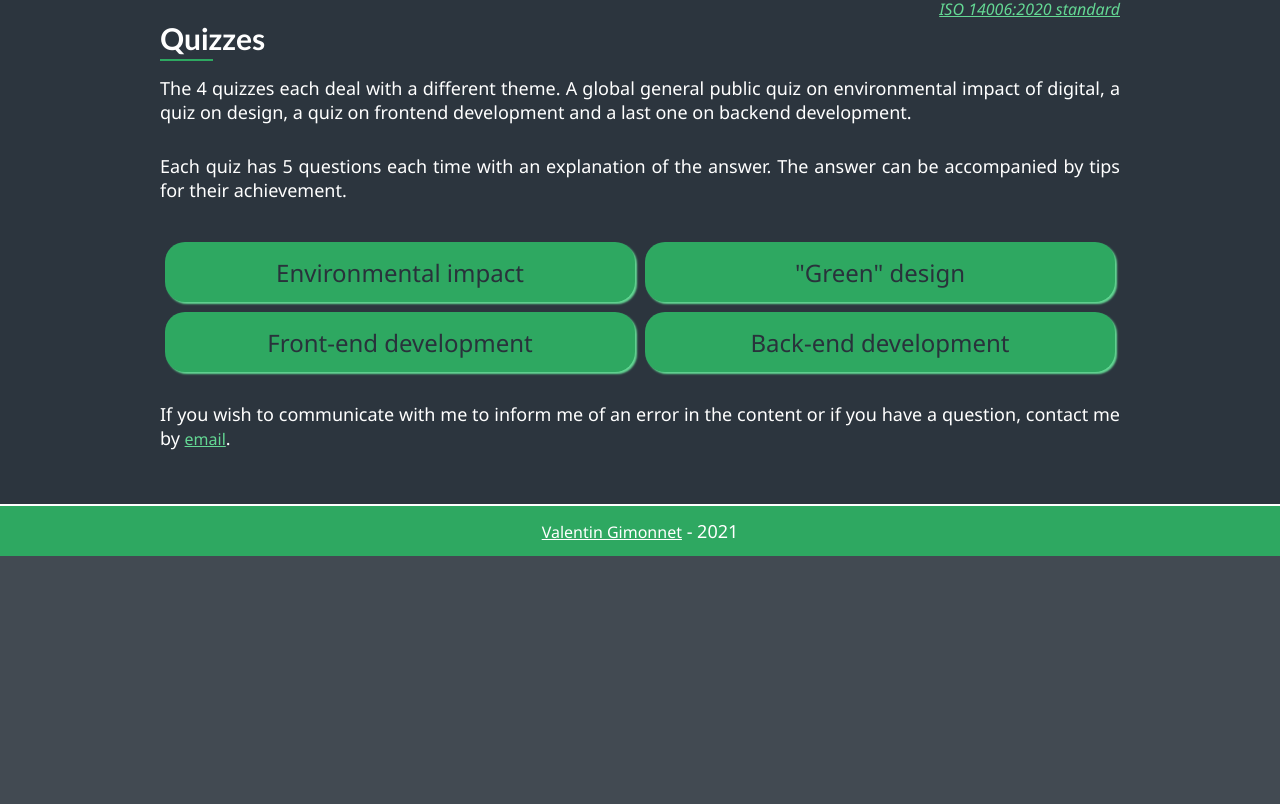
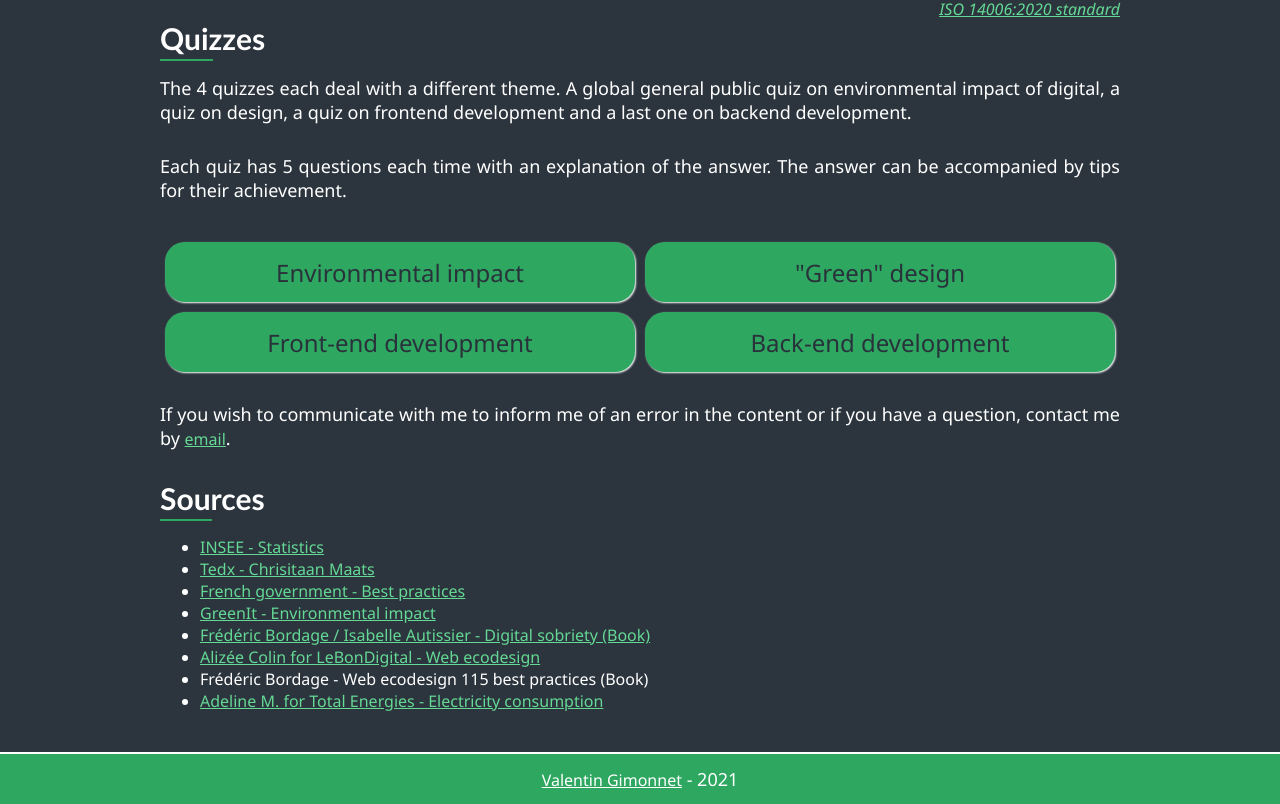
Before and after one commit to vgimonnet/eco-web-quiz, a Vue app: page / in a window 1280 px wide. Shown: the part 416-1220 px from the top of the page. Before the commit the page ends 972 px from the top, so only its background shows below. Built offline with nearby package versions, Linux system fonts and the light colour scheme.

Commit message:
Add refs

```diff
--- a/src/assets/style/app.scss
+++ b/src/assets/style/app.scss
@@ -140,7 +140,7 @@ nav {
     background: $green;
     color: $dark;
     height: 6rem;
-    width: 100%;
+    // width: 100%;
     margin: 1rem 0 0 0;
     font-size: 2.4rem;
     font-weight: 500;
@@ -149,7 +149,7 @@ nav {
     align-items: center;
     text-decoration: none;
     border-radius: 2rem;
-    box-shadow: 2px 2px 2px 0px $light-green;
+    box-shadow: 1px 1px 2px 0px $white;
     transition: .5s;
   }
   a:hover {
--- a/src/components/HomePage.vue
+++ b/src/components/HomePage.vue
@@ -48,6 +48,21 @@
     <div id="round1"></div>
     <div id="square2"></div>
     <div id="round2"></div> -->
+    <h2>
+      <span>
+        Sources
+      </span>
+    </h2>
+    <ul>
+      <li><a href="https://www.insee.fr/fr/statistiques/4238589?sommaire=4238635">INSEE - Statistics</a></li>
+      <li><a href="https://www.youtube.com/watch?v=ZqeA_psKn2E&ab_channel=TEDxTalks">Tedx - Chrisitaan Maats</a></li>
+      <li><a href="https://ecoresponsable.numerique.gouv.fr/publications/impact-bonnes-pratiques/">French government - Best practices</a></li>
+      <li><a href="https://www.greenit.fr/2020/06/23/quels-sont-les-impacts-environnementaux-du-numerique-en-france/">GreenIt - Environmental impact</a></li>
+      <li><a href="http://www.libella.fr/data/extrait/9782283032152.pdf">Frédéric Bordage / Isabelle Autissier - Digital sobriety (Book)</a></li>
+      <li><a href="https://lebondigital.com/avantages-eco-conception-web/">Alizée Colin for LeBonDigital - Web ecodesign</a></li>
+      <li>Frédéric Bordage - Web ecodesign 115 best practices (Book)</li>
+      <li><a href="https://www.totalenergies.fr/particuliers/parlons-energie/dossiers-energie/comprendre-le-marche-de-l-energie/la-consommation-energetique-de-l-internet-mondial">Adeline M. for Total Energies - Electricity consumption</a></li>
+    </ul>
   </main>
 </template>
 
--- a/src/components/quiz/QuestionCard.vue
+++ b/src/components/quiz/QuestionCard.vue
@@ -1,11 +1,15 @@
 <template>
   <div v-if="question.id == activeQuestion">
-    <p>{{ question.text }}</p>
+    <p v-html="question.text"></p>
     <div v-if="isAnswered">
       <p v-html="question.explanation"></p>
       <div v-if="question.tips">
         <strong>What can I do ?</strong>
         <p v-html="question.tips"></p>
+      </div>
+      <div v-if="question.refs">
+        <strong>Refs</strong>
+        <p v-html="question.refs"></p>
       </div>
       <div class="flex">
         <button @click="$emit('changeQuestion')" class="next">Suivant</button>
--- a/src/datas/quiz-back.json
+++ b/src/datas/quiz-back.json
@@ -5,20 +5,22 @@
     "proposals": [
       "<span class=\"code-php\"><span class=\"var\">$str</span> = <span class=\"str\">\"string\"</span>;",
       "<span class=\"code-php\"><span class=\"var\">$str</span> = <span class=\"str\">'string'</span>;",
-      "<span class=\"code-php\"><span class=\"var\">$str</span> = <span class=\"str\"><<<</span><span class=\"equal\">END</span><br/></span><span class=\"string tab\"string</span><span class=\"equal\">END</span>;"
+      "<span class=\"code-php\"><span class=\"var\">$str</span> = <span class=\"str\"><<<</span><span class=\"equal\">END</span><br/><span class=\"string\">string</span><br/><span class=\"equal\">END</span>;</span>"
     ],
     "answer": 1,
     "customAnswer": "$str = 'string';",
     "explanation": "It is best to use single quotes '. The other two declarations will be analyzed by PHP to see if it finds any variables to interpret.",
-    "tips": "Always use single quotes with a string. If you need to use variables inside, use concatenation."
+    "tips": "Always use single quotes with a string. If you need to use variables inside, use concatenation.",
+    "refs": "GreenIt, Frédéric Bordage"
   },
   {
     "id": 2,
-    "text": "Is this for loop statement eco-conceptual?",
+    "text": "Is this for loop statement eco-conceptual ? <br/> <span class=\"code-php\">for ($i = 0; $i < count($array); $i ++)</span>",
     "proposals": ["True", "False"],
     "answer": 1,
     "explanation": "Avoid using functions in a loop declaration. They will be called at each iteration and consume more resources.",
-    "tips": "Store the result in a variable before the loop declaration and use it inside."
+    "tips": "Store the result in a variable before the loop declaration and use it inside.",
+    "refs": "PHP"
   },
   {
     "id": 3,
@@ -26,7 +28,8 @@
     "proposals": ["True", "False"],
     "answer": 0,
     "explanation": "Remember to remove variables that are no longer used to save RAM resources. In particular tables and collections which can take up a lot of space.",
-    "tips": "Use the PHP function <span class=\"code-php\"><span class=\"function\">unset</span>(<span class=\"var\">$var</span>);</span> to remove the variable and free up memory space."
+    "tips": "Use the PHP function <span class=\"code-php\"><span class=\"function\">unset</span>(<span class=\"var\">$var</span>);</span> to remove the variable and free up memory space.",
+    "refs": "GreenIt, The green web foundation, PHP"
   },
   {
     "id": 4,
@@ -39,7 +42,8 @@
     ],
     "answer": 3,
     "explanation": "Limiting the number of results saves bandwidth, because less data to transfer, and saves CPU and RAM resources. The number of requests and the storage are not impacted.",
-    "tips": "Use <strong>LIMIT</strong> statement in database request."
+    "tips": "Use <strong>LIMIT</strong> statement in database request.",
+    "refs": "French Government, Frédéric Bordage"
   },
   {
     "id": 5,
@@ -47,6 +51,7 @@
     "proposals": ["True", "False"],
     "answer": 0,
     "explanation": "The database server resolves the fields based on the table schema. Passing these fields to him makes his work easier.",
-    "tips": "Replace <strong>SELECT * FROM ...</strong> by <strong>SELECT field1, field2, ..., fieldn FROM ...</strong>"
+    "tips": "Replace <strong>SELECT * FROM ...</strong> by <strong>SELECT field1, field2, ..., fieldn FROM ...</strong>",
+    "refs": "French Government, Frédéric Bordage"
   }
 ]
--- a/src/datas/quiz-conception.json
+++ b/src/datas/quiz-conception.json
@@ -5,7 +5,8 @@
     "proposals": ["Conception", "Development", "Deployment", "End of life"],
     "answer": 0,
     "explanation": "Even if all the steps are important in eco-design, it is the design that has a major place. It is at this stage that we will think about all the rest of the life cycle, think about the functionalities, technologies, ...",
-    "tips": "Take the time to design your project upstream."
+    "tips": "Take the time to design your project upstream.",
+    "refs": "Christiaan Maats, Frédéric Bordage"
   },
   {
     "id": 2,
@@ -29,7 +30,8 @@
     "proposals": ["CMS", "Framework", "HTML/CSS/JS"],
     "answer": 2,
     "explanation": "For a static showcase site, web standards are more than enough. It is useless to use a framework or a CMS which will be gas factories, generate/use useless functionalities, ...",
-    "tips": "Analyze which technology is most suitable."
+    "tips": "Analyze which technology is most suitable.",
+    "refs": "GreenIt, The green web foundation"
   },
   {
     "id": 5,
@@ -37,6 +39,7 @@
     "proposals": ["True", "False"],
     "answer": 1,
     "explanation": "The main drawback is going to be the impact on the UI design. We will prefer a sober design rather than a design developed with animations or resource-intensive content.",
-    "tips": "Use a sober design, without (too many) images, videos, 3D, ..."
+    "tips": "Use a sober design, without (too many) images, videos, 3D, ...",
+    "refs": "Christiaan Maats"
   }
 ]
--- a/src/datas/quiz-front.json
+++ b/src/datas/quiz-front.json
@@ -5,7 +5,8 @@
     "proposals": ["With CSS", "With height and with html tag attributes", "Upstream manually"],
     "answer": 2,
     "explanation": "It is preferable to modify the size of an image beforehand if necessary. Resizing from CSS or attributes will download the image in its entirety or in its maximum weight and therefore use more bandwidth.",
-    "tips": "Resize the image using software to the desired size. If possible, use CSS instead of an image."
+    "tips": "Resize the image using software to the desired size. If possible, use CSS instead of an image.",
+    "refs": "Christiaan Maats, Frédéric Bordage"
   },
   {
     "id": 2,
@@ -13,7 +14,8 @@
     "proposals": ["Style tags", "Style attributes", "CSS style sheet"],
     "answer": 2,
     "explanation": "It is preferable to externalize its style sheets and separate the content if necessary to load only what is necessary.",
-    "tips": "Outsource and separate its CSS, do the same for JS."
+    "tips": "Outsource and separate its CSS, do the same for JS.",
+    "refs": "GreenIt"
   },
   {
     "id": 3,
@@ -21,7 +23,8 @@
     "proposals": ["True", "False"],
     "answer": 0,
     "explanation": "You can (must) create a specific style sheet for page printing. Add the attribute <span class=\"code\"><span class=\"property\">media</span><span class=\"equal\">=</span><span class=\"value\">\"print\"</span></span> in the call to your stylesheet.",
-    "tips": "Hide the header, footer, nav, ... everything that is useless for printing."
+    "tips": "Hide the header, footer, nav, ... everything that is useless for printing.",
+    "refs": "W3Schools, The green web foundation, GreenIt"
   },
   {
     "id": 4,
@@ -29,7 +32,8 @@
     "proposals": ["True", "False"],
     "answer": 0,
     "explanation": "DOM manipulation is RAM and CPU intensive. We must try to reduce the calls as much as possible and therefore cache the DOM elements that we use several times.",
-    "tips": "Store DOM elements in a const or let variable."
+    "tips": "Store DOM elements in a const or let variable.",
+    "refs": "GreenIt, The green web foundation"
   },
   {
     "id": 5,
@@ -37,6 +41,7 @@
     "proposals": ["Directly update", "Hide / Update / Show", "Remove / Recreate"],
     "answer": 1,
     "explanation": "The element must be masked before modification to reduce the number of repaints / reflows in the DOM which are costly in terms of CPU resources.",
-    "tips": "Put the element in display none before modification."
+    "tips": "Put the element in display none before modification.",
+    "refs": "Dev.to, GreenIt"
   }
 ]
```
Also changed, not shown: src/datas/quiz-user.json (+10 -5 lines).
